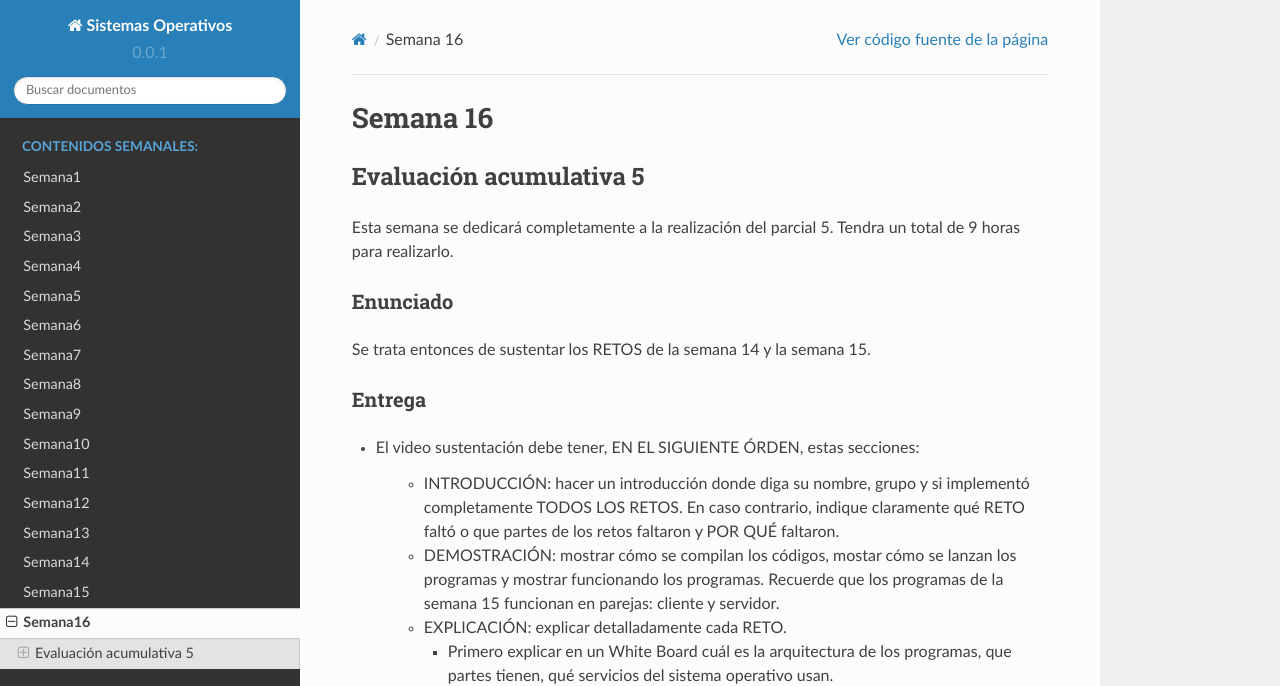
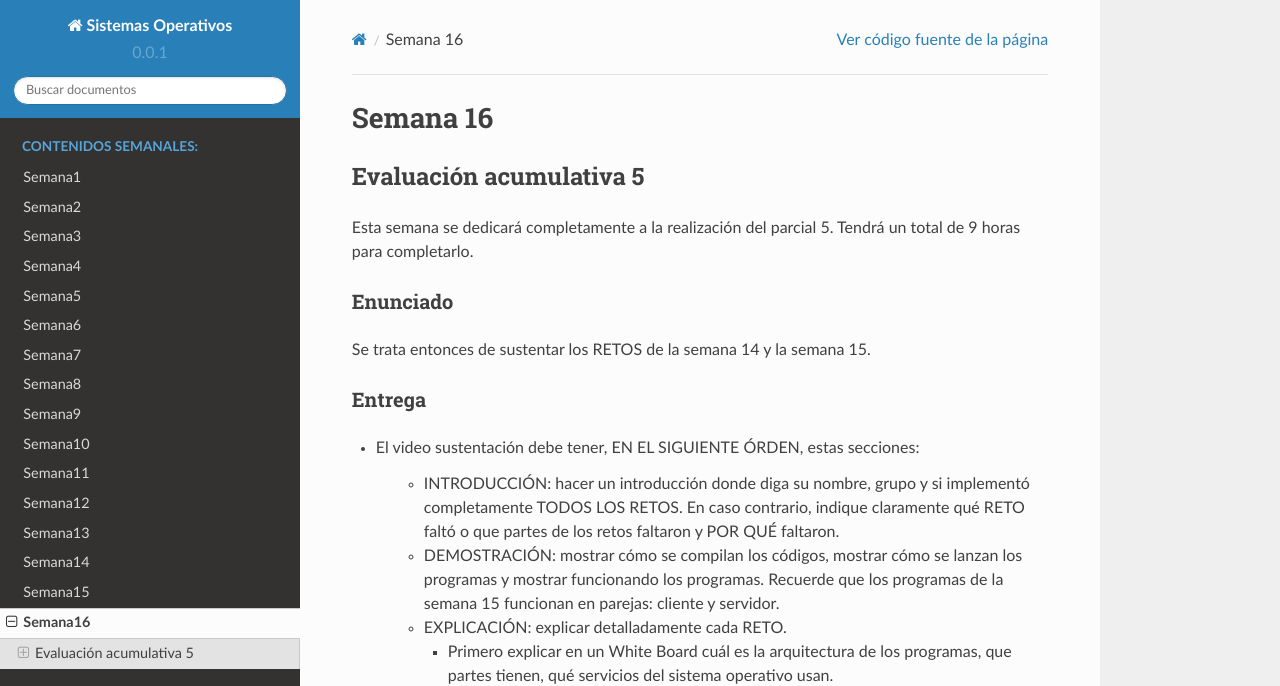
Before and after one commit to juanferfranco/sistemasoperativos, a Sphinx documentation site: the page built from docs/_semana16/semana16.rst, in a window 1280 px wide and 1105 px high. Shown: the top 686 px of the window. Built offline with Sphinx 7.4.7 and the Read the Docs theme 2.0.0, drawn with Linux system fonts in a browser that asks for light colours.

Commit message:
fix week 16

```diff
--- a/docs/_semana16/semana16.rst
+++ b/docs/_semana16/semana16.rst
@@ -4,7 +4,7 @@ Semana 16
 Evaluación acumulativa 5
 --------------------------
 Esta semana se dedicará completamente a la realización del
-parcial 5. Tendra un total de 9 horas para realizarlo.
+parcial 5. Tendrá un total de 9 horas para completarlo.
 
 Enunciado
 ^^^^^^^^^^
@@ -16,7 +16,7 @@ Entrega
 
     * INTRODUCCIÓN: hacer un introducción donde diga su nombre, grupo y si implementó completamente TODOS LOS RETOS.
       En caso contrario, indique claramente qué RETO faltó o que partes de los retos faltaron y POR QUÉ faltaron.
-    * DEMOSTRACIÓN: mostrar cómo se compilan los códigos, mostar cómo se lanzan los programas y mostrar funcionando
+    * DEMOSTRACIÓN: mostrar cómo se compilan los códigos, mostrar cómo se lanzan los programas y mostrar funcionando
       los programas. Recuerde que los programas de la semana 15 funcionan en parejas: cliente y servidor.
     * EXPLICACIÓN: explicar detalladamente cada RETO.
 
```
